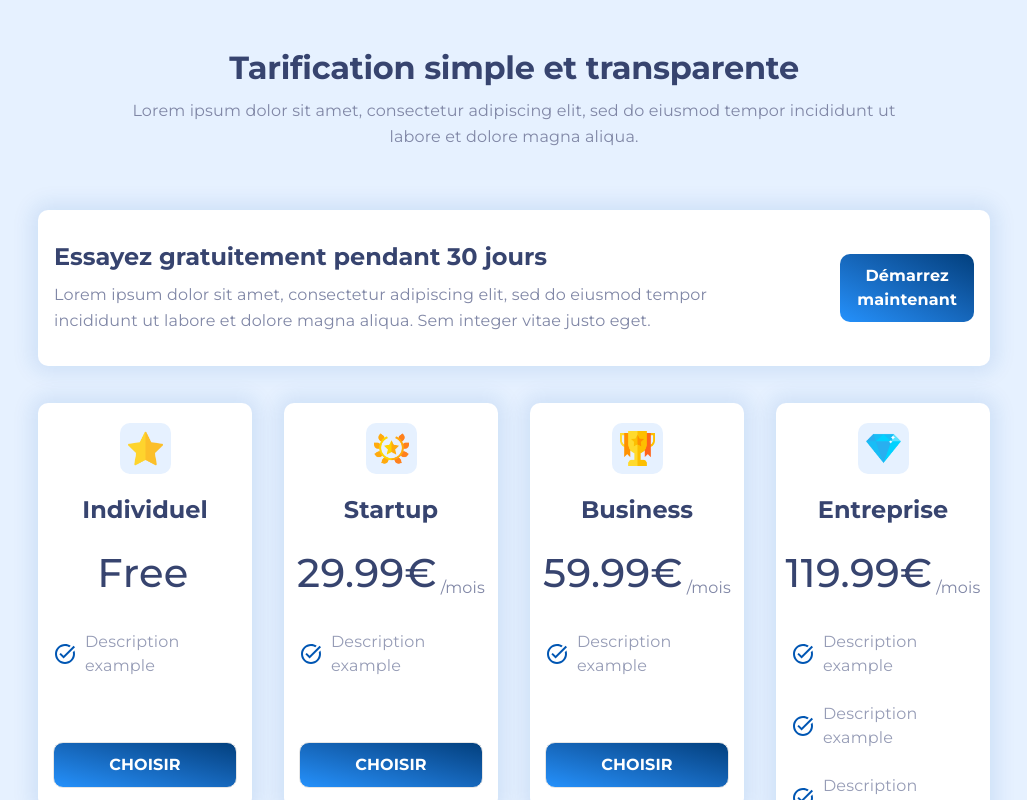
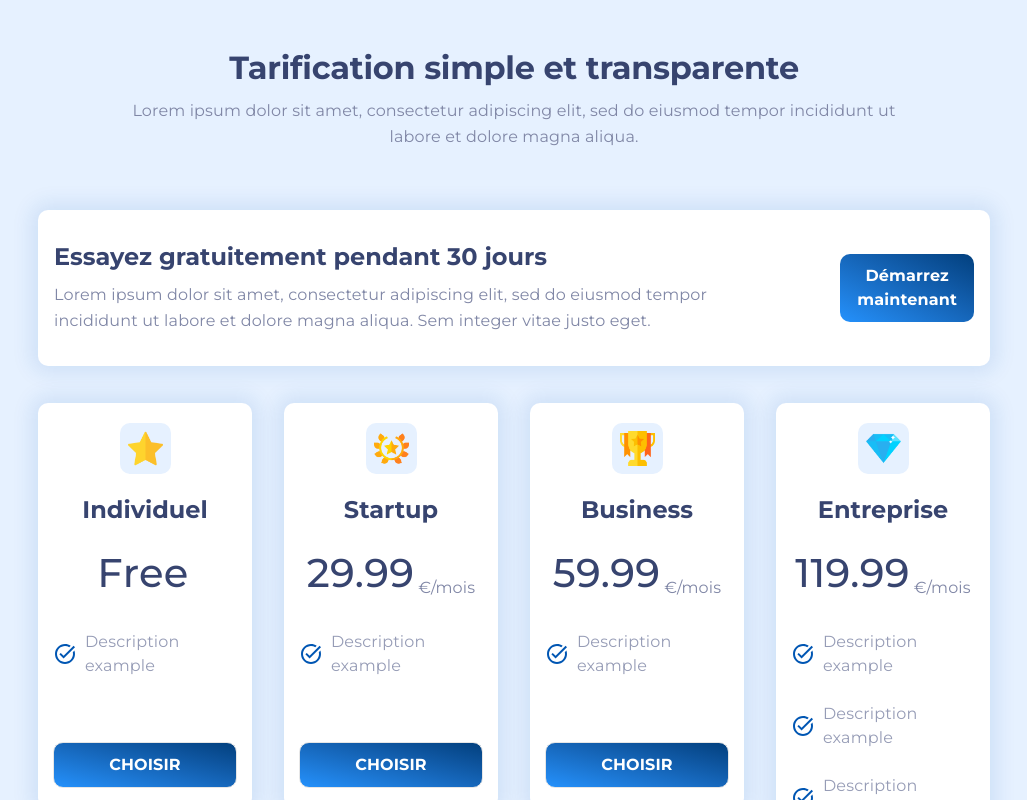
Before and after one commit to CodeShadowing95/hkscrap, a React (Create React App) app in the folder frontend_react/: page /showcase in a window 1280 px wide. Shown: the part 3642-4442 px from the top of the page, without its empty margins (126-1153 px from the left). Built offline with nearby package versions, Linux system fonts and the light colour scheme; no server answers.

Commit message:
UPDATE: Front-Showcase, Feed, SocialMedia; Back-index

```diff
--- a/frontend_react/src/components/TableUsers.js
+++ b/frontend_react/src/components/TableUsers.js
@@ -95,7 +95,7 @@ const TableUsers = ({ datas, onDelete }) => {
           {datas.length > 0 ?
             datas.map((data, index) => {
               let username = '';
-              if(data.NOM != null && data.PRENOM !== null) {
+              if(data.NOM !== null && data.PRENOM !== null) {
                 username = data.NOM + ' ' + data.PRENOM;
               } else {
                 const email = data.EMAIL;
--- a/frontend_react/src/pages/Feed.js
+++ b/frontend_react/src/pages/Feed.js
@@ -167,7 +167,7 @@ const Feed = () => {
     }
 
     countAllScrapes();
-  }, [])
+  })
 
   return (
     <Stack sx={{ backgroundColor: theme === 'light' ? "#eff2f6" : "#253c5c" }}>
--- a/frontend_react/src/pages/Showcase.js
+++ b/frontend_react/src/pages/Showcase.js
@@ -274,7 +274,7 @@ const Showcase = () => {
         <Box sx={{ display: "flex", justifyContent: "center", alignItems: "center", padding: "60px 0", marginBottom: "60px", backgroundColor: "#eef0f6" }}>
           <Stack sx={{ display: "flex", justifyContent: "center", alignItems: "center", padding: "0 16px", margin: "0 148px" }}>
             <Box sx={{ display: "flex", flexDirection: "column", justifyContent: "center", alignItems: "center", rowGap: "10px", marginBottom: "60px" }}>
-              <Typography variant='h2' sx={{ fontFamily: "Montserrat", marginTop: 0, fontSize: "32px", textAlign: "center", fontWeight: 700, width: "700px", lineHeight: "40px", color: "#37446f" }}>Cas d'utilisation Web Scraping</Typography>
+              <Typography variant='h2' sx={{ fontFamily: "Montserrat", marginTop: 0, fontSize: "32px", textAlign: "center", fontWeight: 700, width: "700px", lineHeight: "40px", color: "#37446f" }}>Cas d'utilisation de notre solution</Typography>
               <Typography sx={{ margin: 0, color: "#8087a6", lineHeight: "26px", fontSize: "16px", fontFamily: "Montserrat", width: "800px", textAlign: "center" }}>{loremText[3]}</Typography>
             </Box>
             <Grid container spacing={3}>
@@ -384,8 +384,8 @@ const Showcase = () => {
                   </Box>
                   <Typography variant='h3' sx={{ fontFamily: "Montserrat", fontSize: "24px", lineHeight: "32px", fontWeight: 700, marginTop: "20px", marginBottom: "10px", color: "#37446f" }}>Startup</Typography>
                   <Box sx={{ display: "flex", marginTop: "10px", marginBottom: "10px" }}>
-                    <Typography sx={{ fontFamily: "Montserrat", fontSize: "40px", lineHeight: "54px", fontWeight: 500, paddingRight: "4px", color: "#37446f" }}>29.99€</Typography>
-                    <Typography sx={{ color: "#8087a6", fontFamily: "Montserrat", fontSize: "16px", alignSelf: "flex-end" }}>/mois</Typography>
+                    <Typography sx={{ fontFamily: "Montserrat", fontSize: "40px", lineHeight: "54px", fontWeight: 500, paddingRight: "4px", color: "#37446f" }}>29.99</Typography>
+                    <Typography sx={{ color: "#8087a6", fontFamily: "Montserrat", fontSize: "16px", alignSelf: "flex-end" }}>€/mois</Typography>
                   </Box>
                   <Box sx={{ display: "flex", flexDirection: "column", marginTop: "20px", marginBottom: "30px", gap: "4px" }}>
                     <Box sx={{ display: "flex", justifyContent: "center", alignItems: "center", columnGap: 1 }}>
@@ -405,8 +405,8 @@ const Showcase = () => {
                   </Box>
                   <Typography variant='h3' sx={{ fontFamily: "Montserrat", fontSize: "24px", lineHeight: "32px", fontWeight: 700, marginTop: "20px", marginBottom: "10px", color: "#37446f" }}>Business</Typography>
                   <Box sx={{ display: "flex", marginTop: "10px", marginBottom: "10px" }}>
-                    <Typography sx={{ fontFamily: "Montserrat", fontSize: "40px", lineHeight: "54px", fontWeight: 500, paddingRight: "4px", color: "#37446f" }}>59.99€</Typography>
-                    <Typography sx={{ color: "#8087a6", fontFamily: "Montserrat", fontSize: "16px", alignSelf: "flex-end" }}>/mois</Typography>
+                    <Typography sx={{ fontFamily: "Montserrat", fontSize: "40px", lineHeight: "54px", fontWeight: 500, paddingRight: "4px", color: "#37446f" }}>59.99</Typography>
+                    <Typography sx={{ color: "#8087a6", fontFamily: "Montserrat", fontSize: "16px", alignSelf: "flex-end" }}>€/mois</Typography>
                   </Box>
                   <Box sx={{ display: "flex", flexDirection: "column", marginTop: "20px", marginBottom: "30px", gap: "4px" }}>
                     <Box sx={{ display: "flex", justifyContent: "center", alignItems: "center", columnGap: 1 }}>
@@ -426,8 +426,8 @@ const Showcase = () => {
                   </Box>
                   <Typography variant='h3' sx={{ fontFamily: "Montserrat", fontSize: "24px", lineHeight: "32px", fontWeight: 700, marginTop: "20px", marginBottom: "10px", color: "#37446f" }}>Entreprise</Typography>
                   <Box sx={{ display: "flex", marginTop: "10px", marginBottom: "10px" }}>
-                    <Typography sx={{ fontFamily: "Montserrat", fontSize: "40px", lineHeight: "54px", fontWeight: 500, paddingRight: "4px", color: "#37446f" }}>119.99€</Typography>
-                    <Typography sx={{ color: "#8087a6", fontFamily: "Montserrat", fontSize: "16px", alignSelf: "flex-end" }}>/mois</Typography>
+                    <Typography sx={{ fontFamily: "Montserrat", fontSize: "40px", lineHeight: "54px", fontWeight: 500, paddingRight: "4px", color: "#37446f" }}>119.99</Typography>
+                    <Typography sx={{ color: "#8087a6", fontFamily: "Montserrat", fontSize: "16px", alignSelf: "flex-end" }}>€/mois</Typography>
                   </Box>
                   <Box sx={{ display: "flex", flexDirection: "column", marginTop: "20px", marginBottom: "30px", gap: 3 }}>
                     <Box sx={{ display: "flex", justifyContent: "center", alignItems: "center", columnGap: 1 }}>
--- a/frontend_react/src/pages/SocialMedia.js
+++ b/frontend_react/src/pages/SocialMedia.js
@@ -1,5 +1,5 @@
 import { useParams } from 'react-router-dom'
-import { Box, Breadcrumbs, Grid, Link, Stack, Typography } from '@mui/material'
+import { Box, Breadcrumbs, Link, Stack, Typography } from '@mui/material'
 // import { Navbar } from '.'
 
 import { NoService, popular_sites } from '../utils/constants'
```
Also changed, not shown: 1 other file (tests, documents, lock files or other folders).
